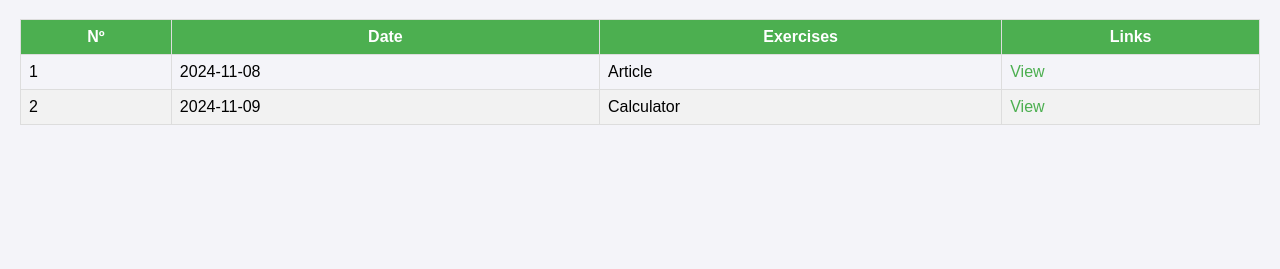
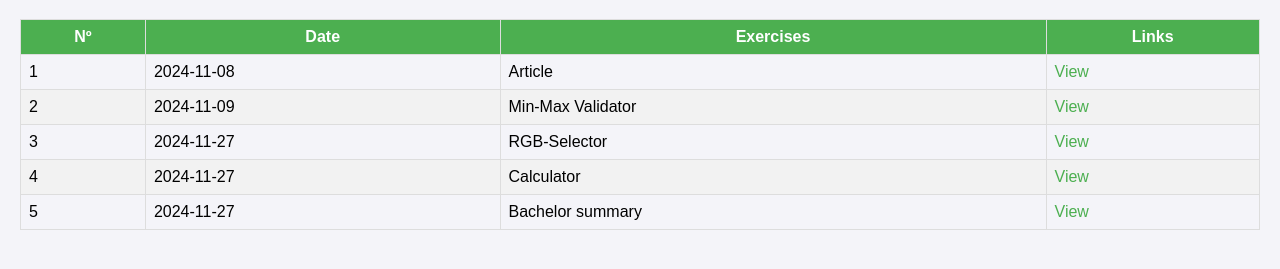
Before and after one commit to TheYesua/jsexercises, a plain HTML site: page index.html in a window 1280 px wide. Shown: the part 61-330 px from the top of the page. Drawn offline with Linux system fonts and the light colour scheme.

Commit message:
Add files via upload
Updated with all repos until today (5 in total)

```diff
--- a/index.html
+++ b/index.html
@@ -24,13 +24,14 @@
 </table>
 
 <script>
-    // Array de ejemplo de ejercicios; puedes modificarlo o conectarlo con una fuente de datos si quieres
     const exercises = [
-        { date: "2024-11-08", description: "Article", link: "https://theyesua.github.io/webprojects/" },
-        { date: "2024-11-09", description: "Calculator", link: "https://theyesua.github.io/webprojects/calculator.html" }
+        { date: "2024-11-08", description: "Article", link: "https://theyesua.github.io/jjclarticle/" },
+        { date: "2024-11-09", description: "Min-Max Validator", link: "https://theyesua.github.io/minmaxvalidator" },
+        { date: "2024-11-27", description: "RGB-Selector", link: "https://theyesua.github.io/RGB-selector/rgbSelector.html" },
+        { date: "2024-11-27", description: "Calculator", link: "https://theyesua.github.io/calculator/calculator.html" },
+        { date: "2024-11-27", description: "Bachelor summary", link: "https://theyesua.github.io/bachelor-summary" }
     ];
 
-    // Función para añadir los ejercicios a la tabla
     function loadExercises() {
         const tableBody = document.getElementById('exerciseTable').getElementsByTagName('tbody')[0];
         exercises.forEach((exercise, index) => {
```
